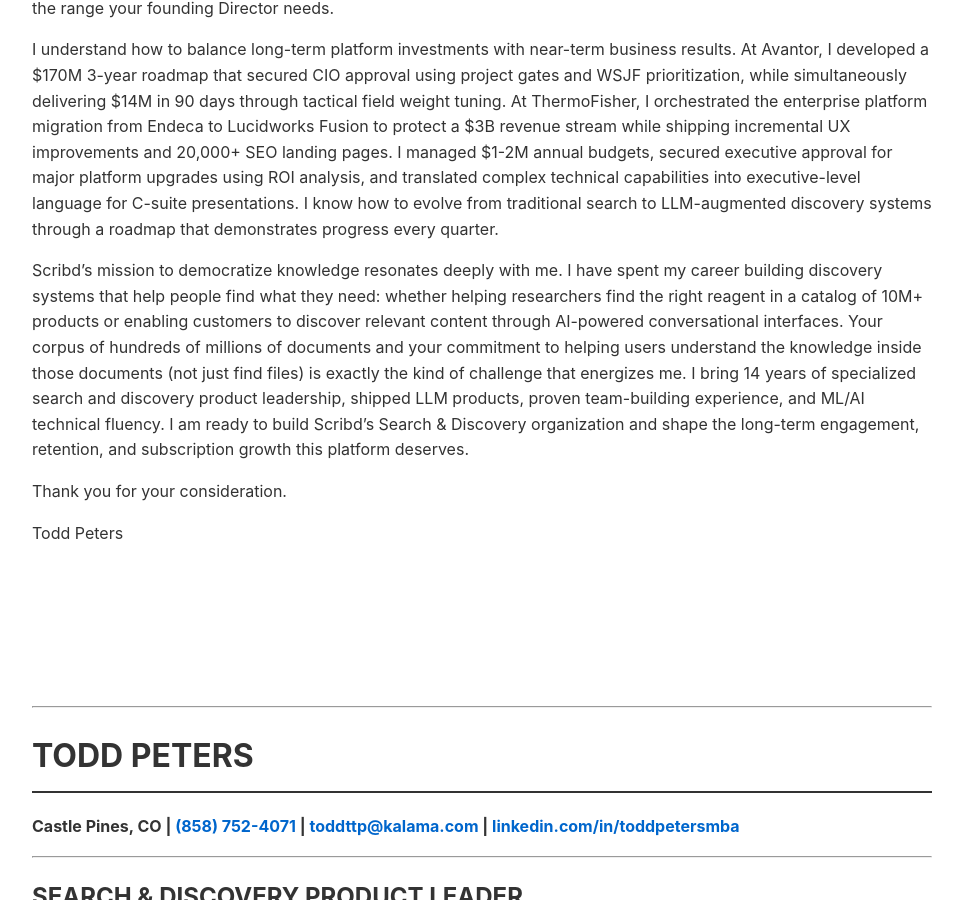
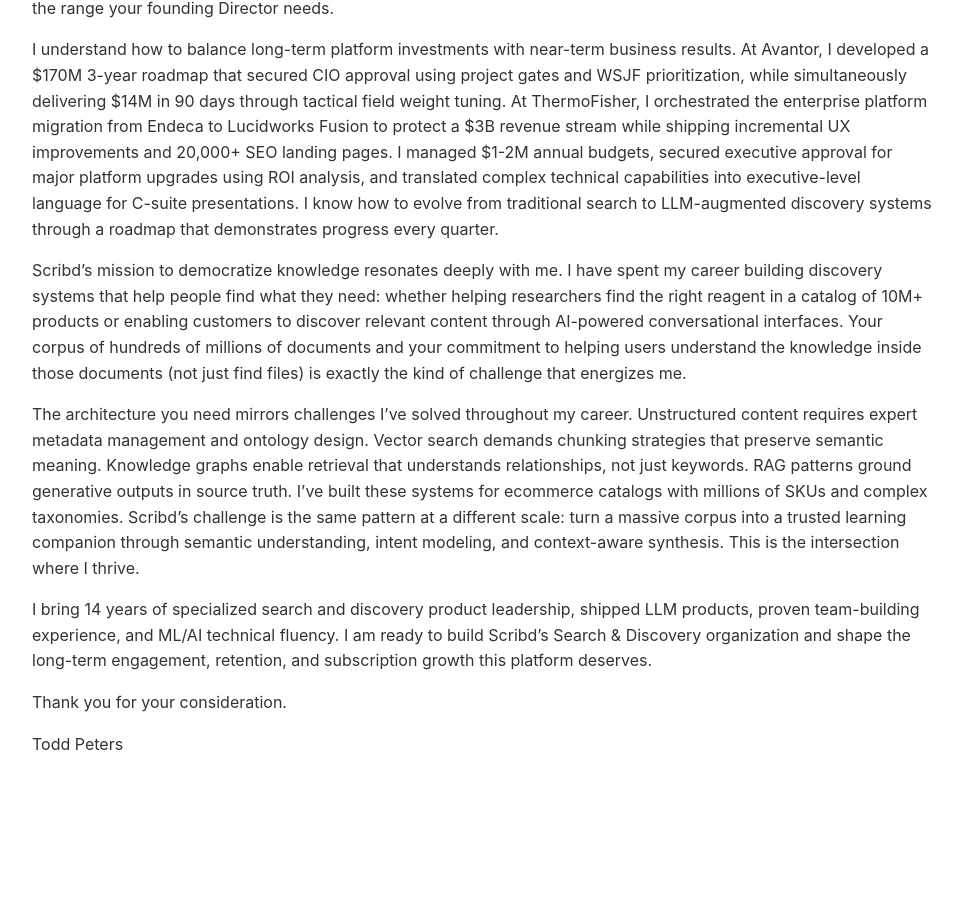
Before and after one commit to tsimech/tsimech.github.io, a Jekyll site: the page built from docs/scribd.md, in a window 1280 px wide and 900 px high, scrolled down 808 px. Shown: the whole window, without its empty margins (158-1121 px from the left). Built offline with Jekyll 4.4.1, drawn with Linux system fonts in a browser that asks for light colours.

Commit message:
Add architectural insight to cover letter: unstructured content, metadata management, vector search, knowledge graphs, RAG patterns

```diff
--- a/docs/scribd.md
+++ b/docs/scribd.md
@@ -28,7 +28,11 @@ My technical depth in modern ML and AI systems directly maps to Scribd's needs.
 
 I understand how to balance long-term platform investments with near-term business results. At Avantor, I developed a $170M 3-year roadmap that secured CIO approval using project gates and WSJF prioritization, while simultaneously delivering $14M in 90 days through tactical field weight tuning. At ThermoFisher, I orchestrated the enterprise platform migration from Endeca to Lucidworks Fusion to protect a $3B revenue stream while shipping incremental UX improvements and 20,000+ SEO landing pages. I managed $1-2M annual budgets, secured executive approval for major platform upgrades using ROI analysis, and translated complex technical capabilities into executive-level language for C-suite presentations. I know how to evolve from traditional search to LLM-augmented discovery systems through a roadmap that demonstrates progress every quarter.
 
-Scribd's mission to democratize knowledge resonates deeply with me. I have spent my career building discovery systems that help people find what they need: whether helping researchers find the right reagent in a catalog of 10M+ products or enabling customers to discover relevant content through AI-powered conversational interfaces. Your corpus of hundreds of millions of documents and your commitment to helping users understand the knowledge inside those documents (not just find files) is exactly the kind of challenge that energizes me. I bring 14 years of specialized search and discovery product leadership, shipped LLM products, proven team-building experience, and ML/AI technical fluency. I am ready to build Scribd's Search & Discovery organization and shape the long-term engagement, retention, and subscription growth this platform deserves.
+Scribd's mission to democratize knowledge resonates deeply with me. I have spent my career building discovery systems that help people find what they need: whether helping researchers find the right reagent in a catalog of 10M+ products or enabling customers to discover relevant content through AI-powered conversational interfaces. Your corpus of hundreds of millions of documents and your commitment to helping users understand the knowledge inside those documents (not just find files) is exactly the kind of challenge that energizes me.
+
+The architecture you need mirrors challenges I've solved throughout my career. Unstructured content requires expert metadata management and ontology design. Vector search demands chunking strategies that preserve semantic meaning. Knowledge graphs enable retrieval that understands relationships, not just keywords. RAG patterns ground generative outputs in source truth. I've built these systems for ecommerce catalogs with millions of SKUs and complex taxonomies. Scribd's challenge is the same pattern at a different scale: turn a massive corpus into a trusted learning companion through semantic understanding, intent modeling, and context-aware synthesis. This is the intersection where I thrive.
+
+I bring 14 years of specialized search and discovery product leadership, shipped LLM products, proven team-building experience, and ML/AI technical fluency. I am ready to build Scribd's Search & Discovery organization and shape the long-term engagement, retention, and subscription growth this platform deserves.
 
 Thank you for your consideration.
 
```
